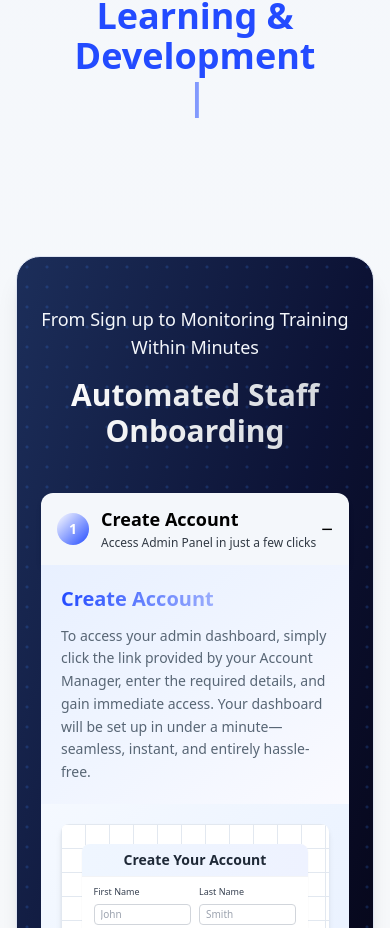
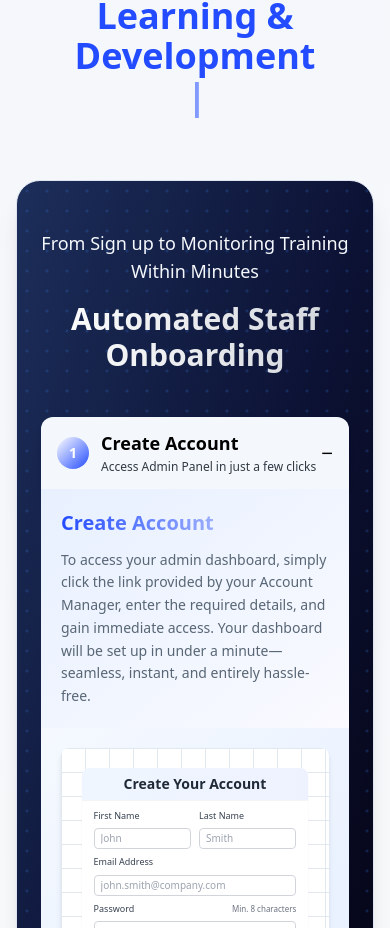
Before and after one commit to woodhk/landing-page, a Next.js app: page /home in a window 390 px wide. Shown: the part 7863-8791 px from the top of the page. Built offline with nearby package versions, Linux system fonts and the light colour scheme.

Commit message:
Attempt #3, fail. Need dev for this fix

```diff
--- a/app/(pages)/home/components/AutomatedOnboarding.tsx
+++ b/app/(pages)/home/components/AutomatedOnboarding.tsx
@@ -126,8 +126,6 @@ export default function AutomatedOnboarding() {
           <h2 className="text-4xl md:text-7xl font-bold mb-3 text-dark">
             Loved by <TypewriterText />
           </h2>
-          {/* Add an empty div with fixed height to reserve space for text wrapping on mobile */}
-          <div className="h-16 md:h-0"></div>
         </div>
         <motion.div
           initial={{ opacity: 0, y: 20 }}
```
